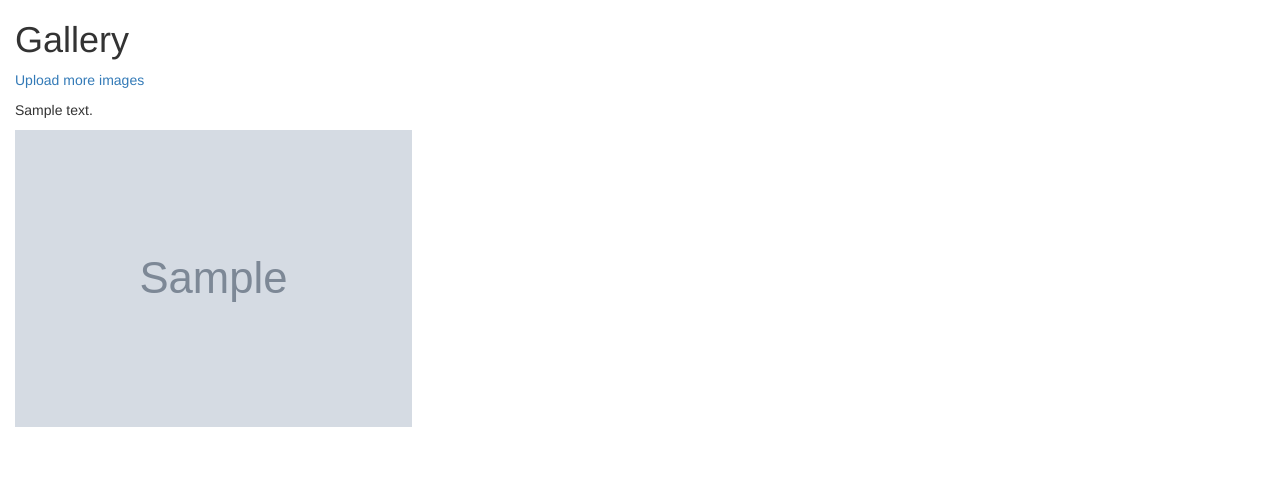
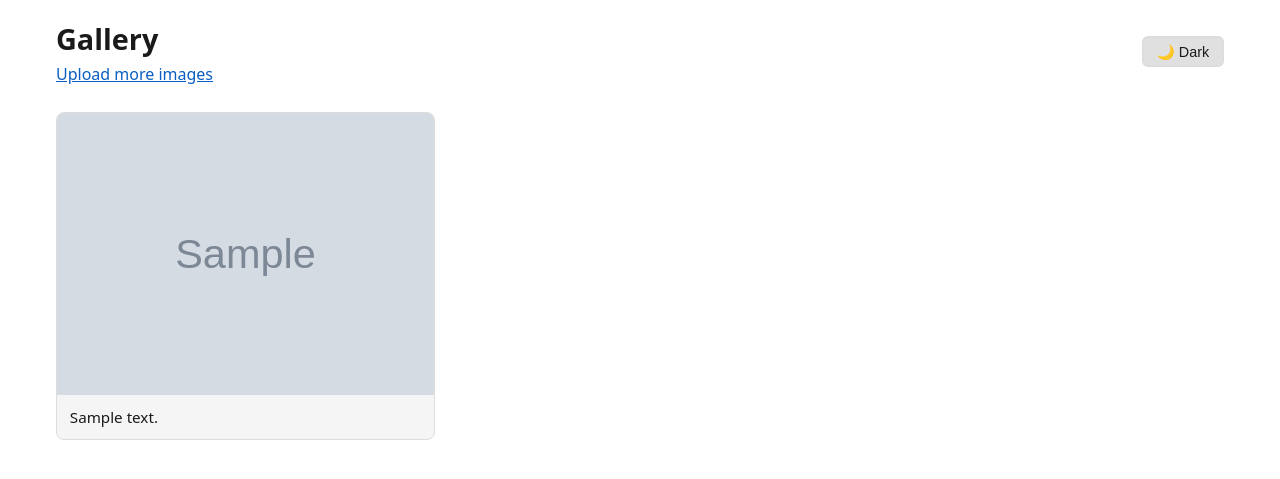
Before and after one commit to hamk-webdev-intip24a6/all_django_tutorials, a Django app: template myproject/gallery/templates/gallery/index.html in a window 1280 px wide. Shown: the top 479 px of the page. Run offline with Django 5.2, Linux system fonts and the light colour scheme; the template is opened without the code that fills it: most values are stand-ins (such as "Sample title", 1, 10 or a date in 2020); grey boxes marked "Sample" are stand-in pictures; some libraries are stand-ins or nearby versions.

Commit message:
image gallery no longer uses bootstrap or jquery, but own JS and CSS, supports light/dark mode.

```diff
--- a/myproject/gallery/templates/gallery/index.html
+++ b/myproject/gallery/templates/gallery/index.html
@@ -4,34 +4,156 @@
         <meta charset="UTF-8">
         <title>Images</title>
         <meta name="viewport" content="width=device-width, initial-scale=1">
-        <link rel="stylesheet" href="https://maxcdn.bootstrapcdn.com/bootstrap/3.3.7/css/bootstrap.min.css">
-        <script src="https://ajax.googleapis.com/ajax/libs/jquery/3.3.1/jquery.min.js">
-        </script>
-        <script src="https://maxcdn.bootstrapcdn.com/bootstrap/3.3.7/js/bootstrap.min.js">
-        </script>
+        <style>
+            *, *::before, *::after { box-sizing: border-box; margin: 0; padding: 0; }
+
+            :root {
+                --bg: #ffffff;
+                --text: #1a1a1a;
+                --link: #0a5ec2;
+                --link-hover: #073f87;
+                --card-bg: #f5f5f5;
+                --card-border: #ddd;
+                --btn-bg: #e0e0e0;
+                --btn-text: #1a1a1a;
+                --page-active-bg: #0a5ec2;
+                --page-active-text: #ffffff;
+            }
+
+            [data-theme="dark"] {
+                --bg: #121212;
+                --text: #e0e0e0;
+                --link: #6db3f2;
+                --link-hover: #a8d4ff;
+                --card-bg: #1e1e1e;
+                --card-border: #333;
+                --btn-bg: #333;
+                --btn-text: #e0e0e0;
+                --page-active-bg: #6db3f2;
+                --page-active-text: #121212;
+            }
+
+            body {
+                font-family: system-ui, -apple-system, sans-serif;
+                background: var(--bg);
+                color: var(--text);
+                line-height: 1.6;
+                padding: 1rem;
+                max-width: 1200px;
+                margin: 0 auto;
+                transition: background 0.2s, color 0.2s;
+            }
+
+            a { color: var(--link); text-decoration: underline; }
+            a:hover, a:focus { color: var(--link-hover); }
+
+            header {
+                display: flex;
+                justify-content: space-between;
+                align-items: center;
+                flex-wrap: wrap;
+                gap: 0.5rem;
+                margin-bottom: 1.5rem;
+            }
+
+            h1 { font-size: 1.8rem; }
+
+            #theme-toggle {
+                background: var(--btn-bg);
+                color: var(--btn-text);
+                border: 2px solid var(--card-border);
+                padding: 0.4rem 0.8rem;
+                border-radius: 6px;
+                cursor: pointer;
+                font-size: 0.9rem;
+                line-height: 1;
+            }
+            #theme-toggle:hover, #theme-toggle:focus {
+                outline: 2px solid var(--link);
+                outline-offset: 2px;
+            }
+
+            .grid {
+                display: grid;
+                grid-template-columns: repeat(3, 1fr);
+                gap: 1rem;
+            }
+            @media (max-width: 900px) {
+                .grid { grid-template-columns: repeat(2, 1fr); }
+            }
+            @media (max-width: 500px) {
+                .grid { grid-template-columns: 1fr; }
+            }
+
+            .card {
+                background: var(--card-bg);
+                border: 1px solid var(--card-border);
+                border-radius: 8px;
+                overflow: hidden;
+            }
+            .card img {
+                width: 100%;
+                height: auto;
+                display: block;
+            }
+            .card p {
+                padding: 0.6rem 0.8rem;
+                font-size: 0.95rem;
+            }
+
+            .pagination {
+                display: flex;
+                justify-content: center;
+                flex-wrap: wrap;
+                gap: 0.3rem;
+                list-style: none;
+                margin-top: 1.5rem;
+            }
+            .pagination a {
+                display: inline-block;
+                padding: 0.4rem 0.75rem;
+                border: 1px solid var(--card-border);
+                border-radius: 4px;
+                text-decoration: none;
+                color: var(--link);
+            }
+            .pagination a:hover, .pagination a:focus {
+                background: var(--card-border);
+            }
+            .pagination .active a {
+                background: var(--page-active-bg);
+                color: var(--page-active-text);
+                border-color: var(--page-active-bg);
+            }
+        </style>
     </head>
     <body>
-        <div class="col-md-12">
+        <header>
+            <div>
                 <h1>Gallery</h1>
                 <p><a href="{% url 'gallery:image_upload' %}">Upload more images</a></p>
             </div>
+            <button id="theme-toggle" type="button" aria-label="Toggle dark mode">🌙 Dark</button>
+        </header>
+
+        <div class="grid">
             {% for post in posts %}
-        <div class="col-md-4">
+            <div class="card">
+                <img src="{{ post.image.url }}" alt="{{ post.description }}">
                 <p>{{ post.description }}</p>
-            <img src="{{ post.image.url }}" class="img-responsive" style="width: 100%; float: left; margin-right: 10px;" />
             </div>
             {% endfor %}
+        </div>
 
         {% if is_paginated %}
-        <div class="col-md-12">
-            <nav>
+        <nav aria-label="Page navigation">
             <ul class="pagination">
                 {% if page_obj.has_previous %}
                 <li><a href="?page={{ page_obj.previous_page_number }}">&laquo;</a></li>
                 {% endif %}
                 {% for num in paginator.page_range %}
                 <li {% if page_obj.number == num %}class="active"{% endif %}>
-                        <a href="?page={{ num }}">{{ num }}</a>
+                    <a href="?page={{ num }}" {% if page_obj.number == num %}aria-current="page"{% endif %}>{{ num }}</a>
                 </li>
                 {% endfor %}
                 {% if page_obj.has_next %}
@@ -39,8 +161,30 @@
                 {% endif %}
             </ul>
         </nav>
-        </div>
         {% endif %}
 
+        <script>
+            (function() {
+                var toggle = document.getElementById('theme-toggle');
+                var html = document.documentElement;
+                var stored = localStorage.getItem('theme');
+                if (stored === 'dark' || (!stored && window.matchMedia('(prefers-color-scheme: dark)').matches)) {
+                    html.setAttribute('data-theme', 'dark');
+                    toggle.textContent = '☀️ Light';
+                }
+                toggle.addEventListener('click', function() {
+                    var isDark = html.getAttribute('data-theme') === 'dark';
+                    if (isDark) {
+                        html.removeAttribute('data-theme');
+                        localStorage.setItem('theme', 'light');
+                        toggle.textContent = '🌙 Dark';
+                    } else {
+                        html.setAttribute('data-theme', 'dark');
+                        localStorage.setItem('theme', 'dark');
+                        toggle.textContent = '☀️ Light';
+                    }
+                });
+            })();
+        </script>
     </body>
 </html>
```
Also changed, not shown: myproject/db.sqlite3, myproject/media/images/Monorail-cat-has-left-the-station.gif (added), myproject/media/images/iStock-1443562748_1.png (added). Lines whose indentation alone changed are shown as unchanged.
